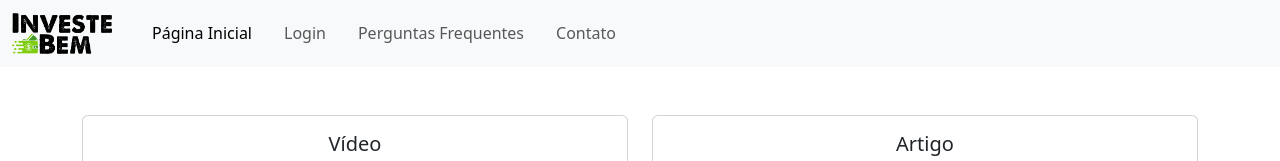
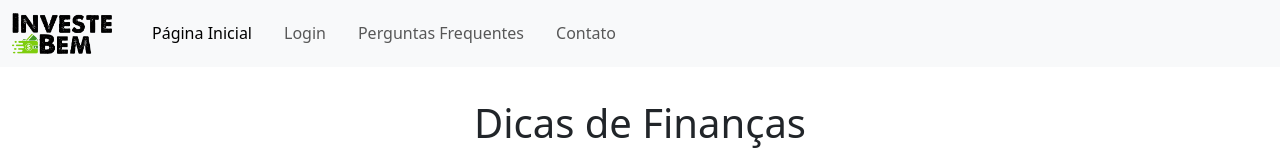
Before and after one commit to ArthurMedeiros01/InvesteBem, a plain HTML site: page html/dicasdefinancas.html in a window 1280 px wide. Shown: the top 161 px of the page. Drawn offline with nearby package versions, Linux system fonts and the light colour scheme; grey boxes are pictures that could not be loaded.

Commit message:
Add icone html

```diff
--- a/css/dicasdefinancas.css
+++ b/css/dicasdefinancas.css
@@ -15,6 +15,11 @@ main {
     margin-bottom: 2em;
 }
 
+.titulo {
+    text-align: center;
+    padding-top: 2em;
+}
+
 .imagemArtigo {
     width: 100%;
     height: 315px;
--- a/html/dicasdefinancas.html
+++ b/html/dicasdefinancas.html
@@ -6,6 +6,7 @@
   <meta charset="utf-8" />
   <meta name="viewport" content="width=device-width, initial-scale=1, shrink-to-fit=no" />
   <link rel="stylesheet" href="../css/dicasdefinancas.css">
+  <link rel="icon" href="../img/icone.png" type="image/png">
   <link href="https://cdn.jsdelivr.net/npm/bootstrap@5.3.2/dist/css/bootstrap.min.css" rel="stylesheet"
     integrity="sha384-T3c6CoIi6uLrA9TneNEoa7RxnatzjcDSCmG1MXxSR1GAsXEV/Dwwykc2MPK8M2HN" crossorigin="anonymous" />
 </head>
@@ -39,6 +40,9 @@
     </nav>
   </header>
   <main>
+    <div class="titulo">
+      <h1 class="texto-titulo">Dicas de Finanças</h1>
+    </div>
     <div class="container mt-5">
       <div class="row">
         <!-- Card de Vídeo -->
```
Also changed, not shown: html/cambio.html (+1 -1 lines), html/criarmetas.html (+2 -1 lines), html/despesas.html (+1 -0 lines), html/home.html (+2 -1 lines), html/impostoderenda.html (+2 -5 lines), html/login.html (+2 -1 lines), html/perguntasfrequentes.html (+1 -0 lines), html/receitas.html (+2 -1 lines), index.html (+1 -0 lines), css/registro.css (added), html/registro.html (added), img/icone.png (added).
